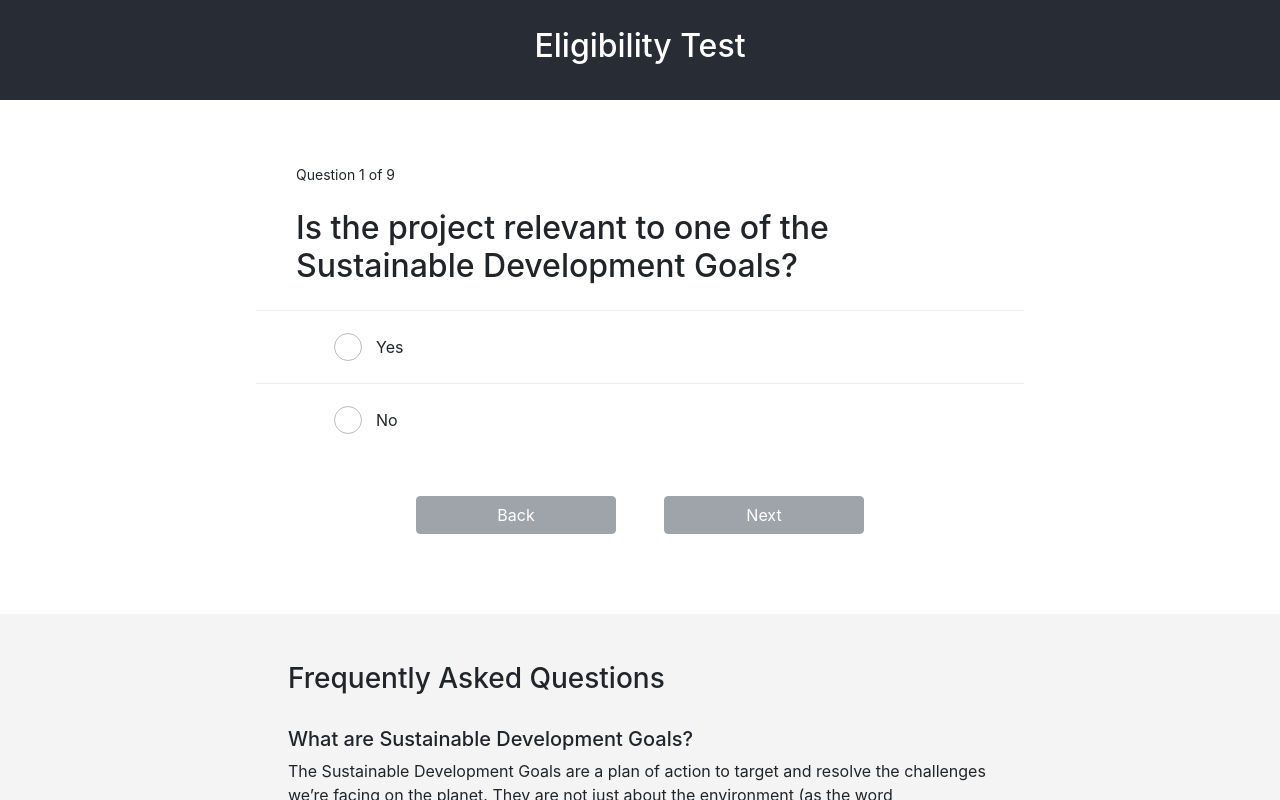
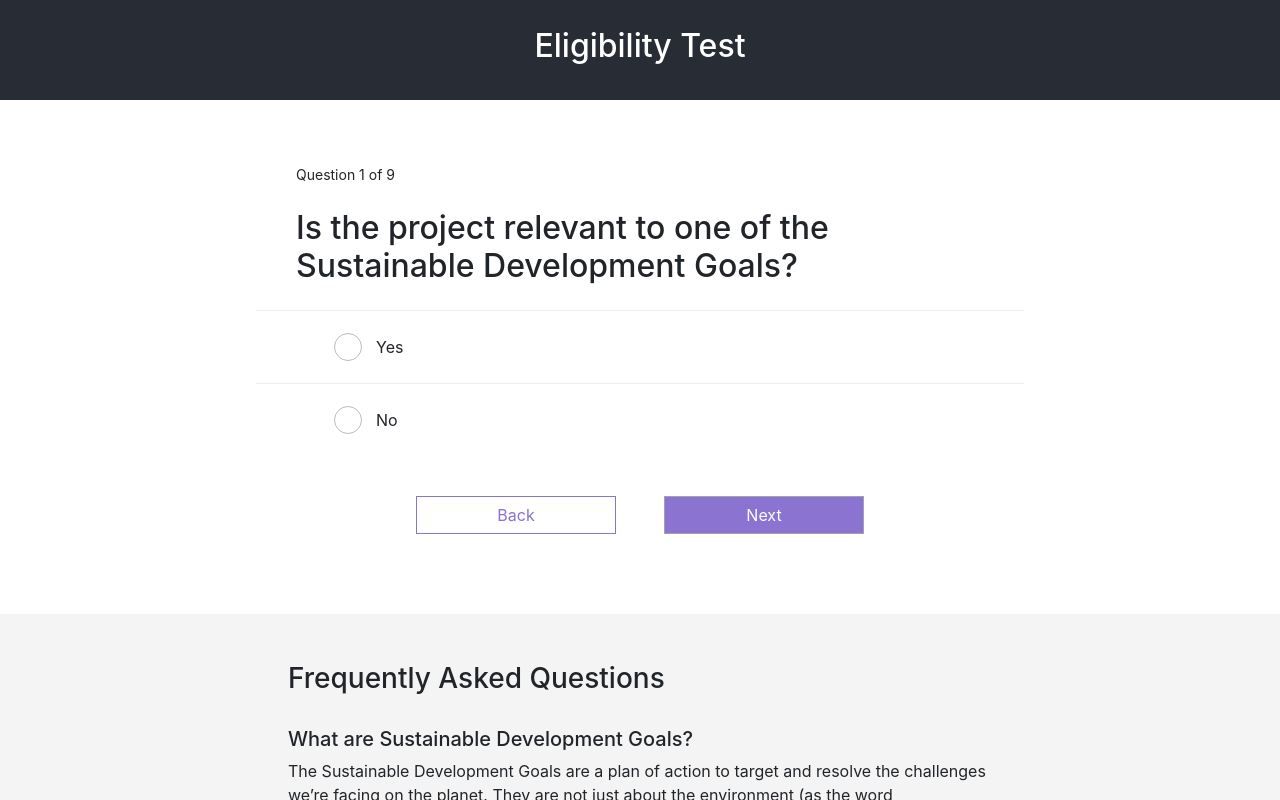
Before and after one commit to rachita19082/eligibility-form, a React (Create React App) app: page / in a window 1280 px wide. Both pictures are taken after a click on the button "Start test". Shown: the top 800 px of the page. Built offline with nearby package versions, Linux system fonts and the light colour scheme.

Commit message:
Update button styling

```diff
--- a/src/Test.js
+++ b/src/Test.js
@@ -136,16 +136,16 @@ function Test() {
 
         <div className="text-center">
           <Button
-            className="actionButton mr-4 ml-2"
-            style={{width: "200px", marginBottom:80}}
+            className="mr-4 ml-2"
+            style={{width: "200px", marginBottom:80, borderRadius:0, borderColor:"#4D29BA", backgroundColor:"white", color:"#4D29BA"}}
             variant="secondary"
             onClick={(e) => handleClick(false)}
             disabled={!prev}>
             Back
           </Button>
           <Button
-            className="actionButton ml-4 mr-2"
-            style={{width: "200px", marginBottom:80}}
+            className="ml-4 mr-2"
+            style={{width: "200px", marginBottom:80, borderRadius:0, backgroundColor:"#4D29BA"}}
             variant="secondary"
             onClick={(e) => handleClick(true)}
             disabled={!next}>
@@ -164,16 +164,16 @@ function Test() {
           <Result quizScore={score} result={answersList} questions={wrongQuestions} />
           <div className="text-center">
             <Button
-              className="actionButton mr-4 ml-2"
-              style={{width: "200px", marginBottom:80}}
+              className="mr-4 ml-2"
+              style={{width: "200px", marginBottom:80, borderRadius:0, borderColor:"#4D29BA", backgroundColor:"white", color:"#4D29BA"}}
               variant="secondary"
               onClick={(e) => handleClick(false)}
               disabled={!prev}>
               Back
             </Button>
             <Button
-              className="actionButton ml-4 mr-2"
-              style={{width: "200px", marginBottom:80}}
+              className="ml-4 mr-2"
+              style={{width: "200px", marginBottom:80, borderRadius:0, backgroundColor:"#4D29BA"}}
               variant="secondary"
               onClick={(e) => handleClick(true)}
               disabled={!next}>
--- a/src/index.css
+++ b/src/index.css
@@ -7,7 +7,7 @@ body {
   margin: 0;
   padding: 0;
   background: #fff;
-  font-family: sans-serif;
+  font-family: sans-serif, 'Jost';
 }
 
 * {
```
